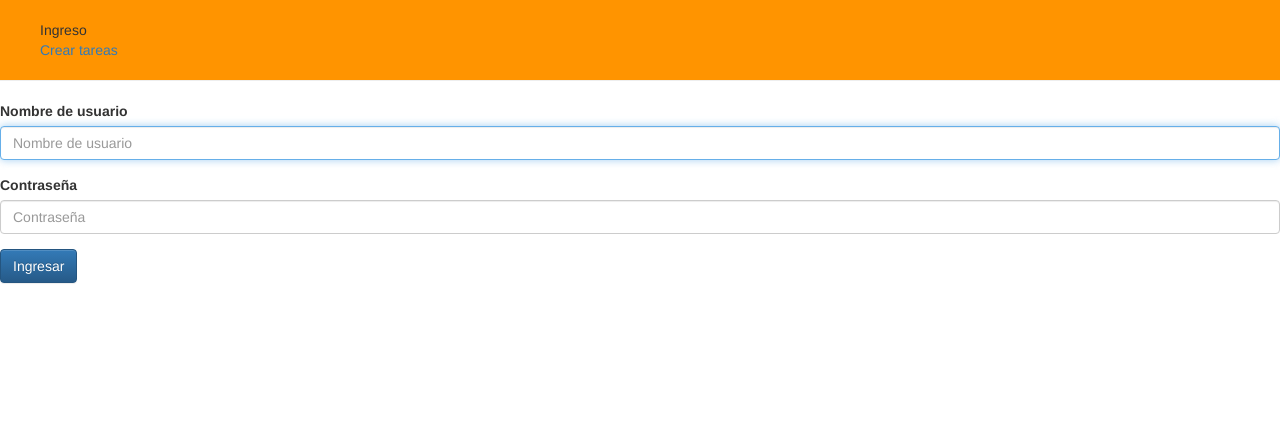
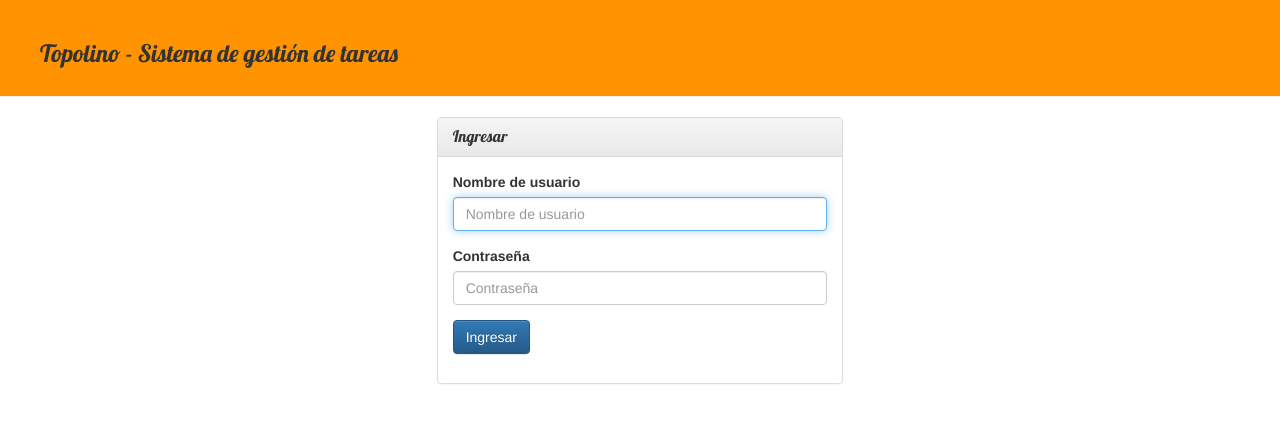
Before and after one commit to tecnicatura-villa-el-libertador/topolino, a Django app: page /login/ in a window 1280 px wide. Shown: the top 423 px of the page. Run offline with Django 3.2, Linux system fonts and the light colour scheme; some libraries are stand-ins or nearby versions.

Commit message:
login centrado

```diff
--- a/tareas/templates/registration/login.html
+++ b/tareas/templates/registration/login.html
@@ -1,7 +1,41 @@
-{% extends 'tareas/forms.html' %}
-{% block titulo %}Login{% endblock %}
+{% extends 'tareas/base.html' %}
+{% load bootstrap3 %}
+
+{% block titulo %}Ingresar{% endblock %}
+
+{% block content %}
+
+<div class="row">
+        <div class="col-md-4 col-md-offset-4">
+            <div class="panel panel-default">
+                <div class="panel-heading">
+                    <h3 class="panel-title">Ingresar</h3>
+                </div>
+                <div class="panel-body">
 
 
-{% block header %}Ingreso {% endblock %}
+                    <form method="POST" class="post-form">
+                        {% csrf_token %}
+                        {% bootstrap_form form %}
 
-{% block submit %}Ingresar{% endblock %}
+                        {% buttons %}
+                         <button type="submit" class="btn btn-primary">
+                            Ingresar
+                         </button>
+                        {% endbuttons %}
+
+                    </form>
+
+                    {% comment %}
+
+                    <hr/>
+                    <center><h4>OR</h4></center>
+                    <input class="btn btn-lg btn-facebook btn-block" type="submit" value="Login via facebook">
+                    {% endcomment %}
+
+                </div>
+            </div>
+        </div>
+    </div>
+
+     {% endblock %}
--- a/tareas/templates/tareas/base.html
+++ b/tareas/templates/tareas/base.html
@@ -13,6 +13,16 @@
     <body>
     {% bootstrap_messages %}
     <div class="page-header">
+
+
+        {% block crear_tarea%}
+        {% if request.user.is_authenticated %}
+            <div class="crear_tarea pull-right"><a class="btn btn-default" href="/crear_tarea">Crear tareas</a></div>
+        {% endif %}
+        {% endblock %}
+            <h3>Topolino - Sistema de gestión de tareas</h3>
+
+
 	 {% block detalle_tarea %}{% endblock %}
         {% block header %}
           <div class="tarea_titulo">{{tarea.titulo}}</div>
@@ -20,7 +30,7 @@
         {% if request.user.is_authenticated %}
             <div class="cerrar_sesion"><a href="/accounts/logout/">Cerrar Sesion</a></div>
         {% endif %}
-        {% block crear_tarea%}<div class="crear_tarea"><a href="/crear_tarea">Crear tareas</a></div>{% endblock %}
+
     </div>
 
 	 {% block content %}
```
